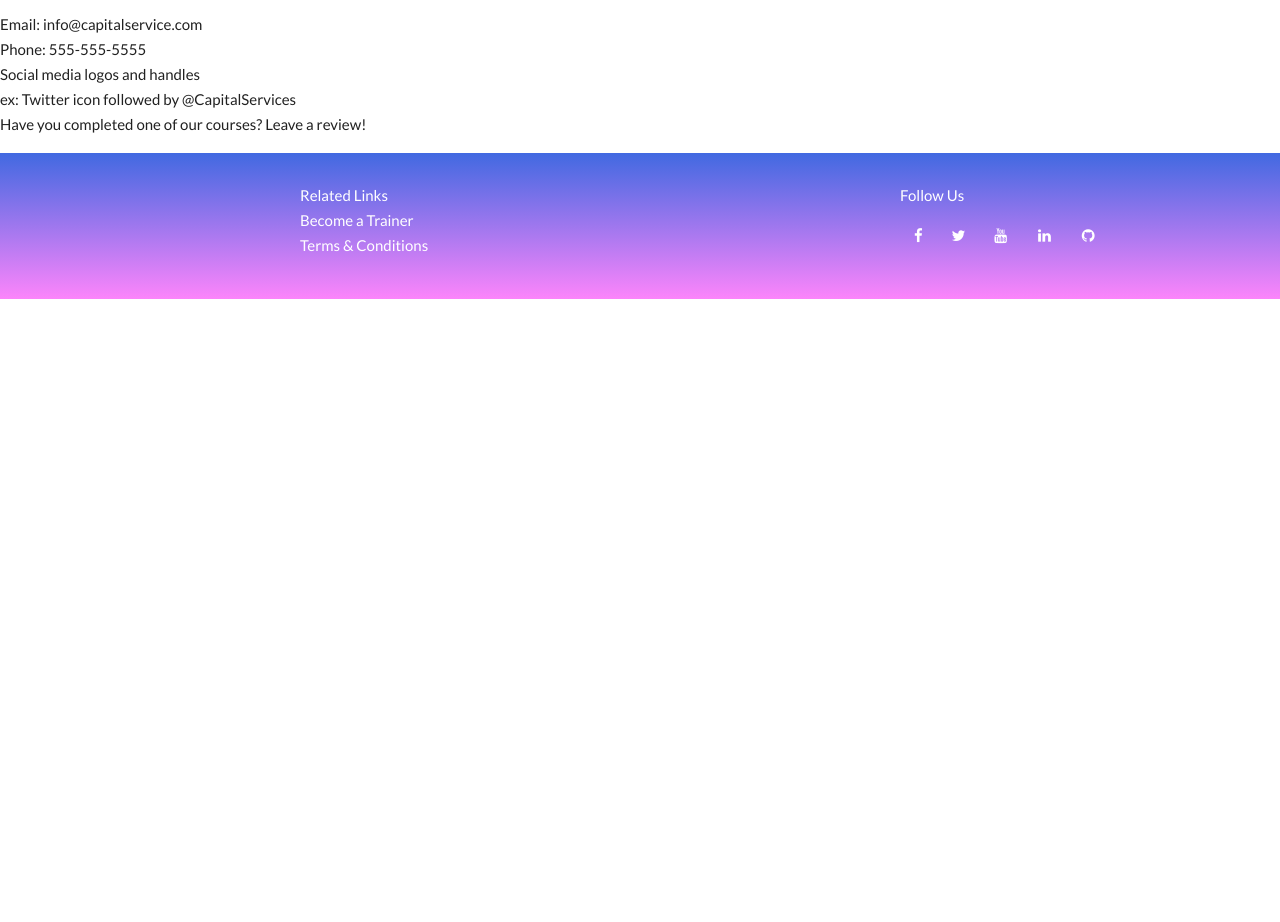
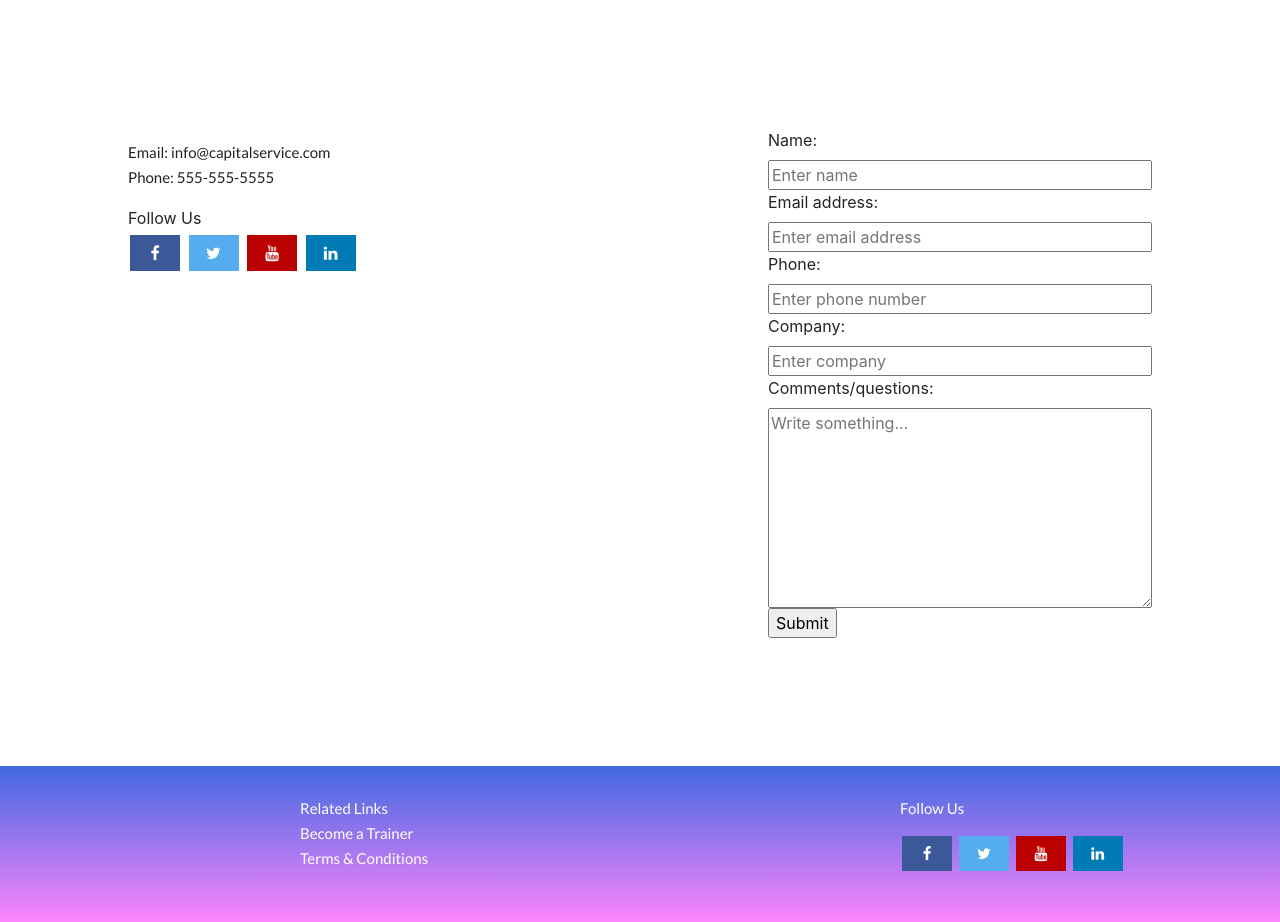
Before and after one commit to ckarjadi/capital_services, a Flask app: page /contact_us in a window 1280 px wide. Shown: the part 160-1082 px from the top of the page. Before the commit the page ends 459 px from the top, so only its background shows below. Run offline with Flask 2, Linux system fonts and the light colour scheme; some libraries are stand-ins or nearby versions.

Commit message:
contact us page 100% done

```diff
--- a/app/static/contact_us.css
+++ b/app/static/contact_us.css
@@ -1,5 +1,19 @@
-h1 {
-  text-align: center;
+@import url(https://fonts.googleapis.com/css?family=Lato);
+
+.contact_us_panel{
+    display: flex;
+    box-sizing: border-box;
+}
+
+.contact_us_panel1{
+    flex: 50%;
+    text-align: justify;
+    width: 100%;
+    margin: 10%;
+}
+
+input[type=text], select, textarea {
+ width: 100%;
 }
 
 p{
@@ -10,3 +24,36 @@ p{
     line-height: 1.6667;
     margin-top: 12px;
 }
+
+.fa {
+  padding: 20px;
+  font-size: 30px;
+  width: 50px;
+  text-align: center;
+  text-decoration: none;
+  margin: 5px 2px;
+}
+
+.fa:hover {
+    opacity: 0.7;
+}
+
+.fa-facebook {
+  background: #3B5998;
+  color: white;
+}
+
+.fa-twitter {
+  background: #55ACEE;
+  color: white;
+}
+
+.fa-linkedin {
+  background: #007bb5;
+  color: white;
+}
+
+.fa-youtube {
+  background: #bb0000;
+  color: white;
+}
--- a/app/static/footer.css
+++ b/app/static/footer.css
@@ -122,19 +122,3 @@ ul.social-icons {
     background-color: #0073a4;
     transform: translateY(1px);
 }
-
-.fa-github {
-    padding:10px 14px;
-    -o-transition:.3s;
-    -ms-transition:.3s;
-    -moz-transition:.3s;
-    -webkit-transition:.3s;
-    transition: .3s;
-    cursor: pointer;
-    border: none;
-}
-
-.fa-github:hover {
-    background-color: #5a32a3;
-    transform: translateY(1px);
-}
--- a/app/templates/contact_us.html
+++ b/app/templates/contact_us.html
@@ -2,17 +2,38 @@
 
 {% block content %}
 <link rel="stylesheet" href="{{ url_for('static',    filename='/contact_us.css') }}">
-
+<link rel="stylesheet" href="https://cdnjs.cloudflare.com/ajax/libs/font-awesome/4.7.0/css/font-awesome.min.css">
 <div class = "contact_us_panel">
 
+<div class = "contact_us_panel1">
     <p>
     	Email: info@capitalservice.com<br/>
         Phone: 555-555-5555<br/>
-        Social media logos and handles<br/>
-        ex: Twitter icon followed by @CapitalServices<br/>
-        Have you completed one of our courses? Leave a review! <br/>
+        <div class="contact_us-social-icons">
+                Follow Us
+                <ul class="contact_us_social-icons">
+                    <a href="#" class="fa fa-facebook"></a>
+                    <a href="#" class="fa fa-twitter"></a>
+                    <a href="#" class="fa fa-youtube"></a>
+                    <a href="#" class="fa fa-linkedin"></a>
+                </ul>
+</div>
     </p>
+</div>
 
+<div class = "contact_us_panel1">
+    <label for="name">Name:</label>
+    <input type="text" id="name" placeholder="Enter name" name="name"></br>
+    <label for="email">Email address:</label>
+    <input type="text" id="email" placeholder="Enter email address" name="email"></br>
+    <label for="phone">Phone:</label>
+    <input type="text" id="phone" placeholder="Enter phone number" name="phone"></br>
+    <label for="company">Company:</label>
+    <input type="text" id="company" placeholder="Enter company" name="company"></br>
+    <label for="comments">Comments/questions:</label></br>
+    <textarea id="comments" name="comments" placeholder="Write something..." style="height:200px"></textarea></br>
+    <input type="submit" value="Submit">
+</div>
 </div>
 {% endblock %}
 
--- a/app/templates/footer.html
+++ b/app/templates/footer.html
@@ -15,7 +15,6 @@
                     <li><a href="" class="social-icon"> <i class="fa fa-twitter"></i></a></li>
                     <li><a href="" class="social-icon"> <i class="fa fa-youtube"></i></a></li>
                     <li><a href="" class="social-icon"> <i class="fa fa-linkedin"></i></a></li>
-                    <li><a href="" class="social-icon"> <i class="fa fa-github"></i></a></li>
                 </ul>
 </div>
     	</div>
```
Also changed, not shown: 2 other files.
